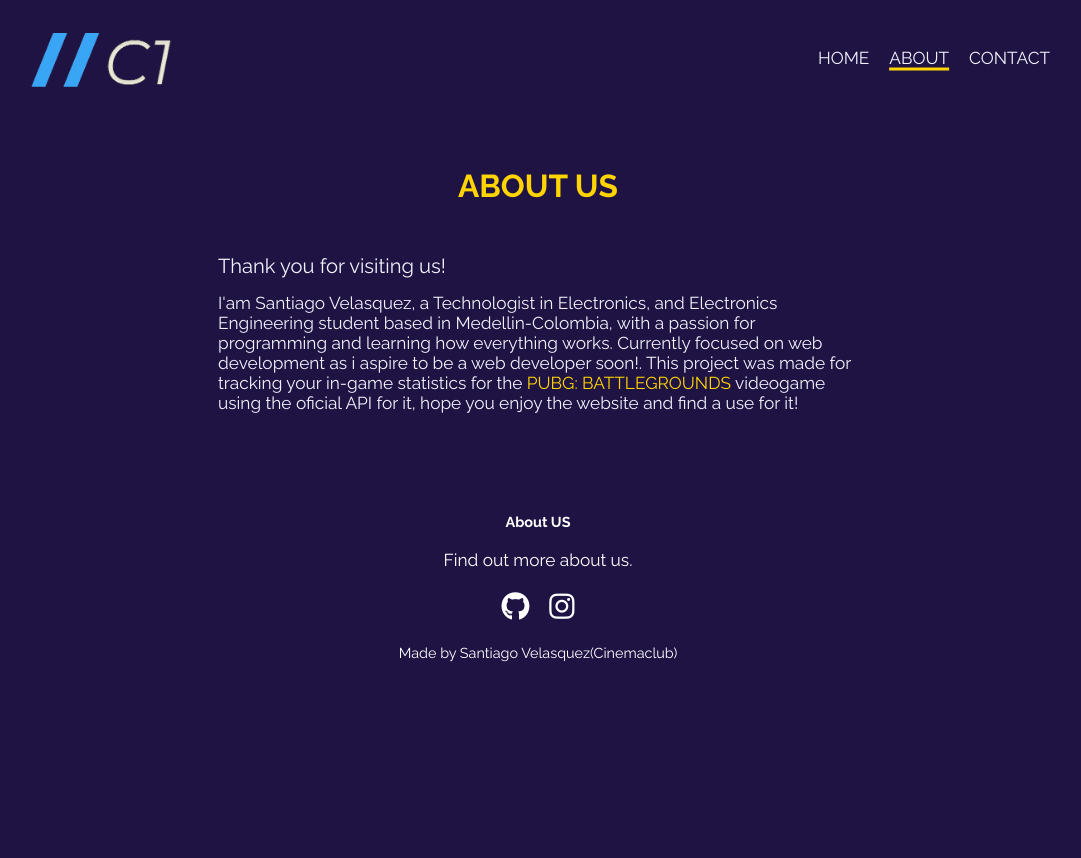
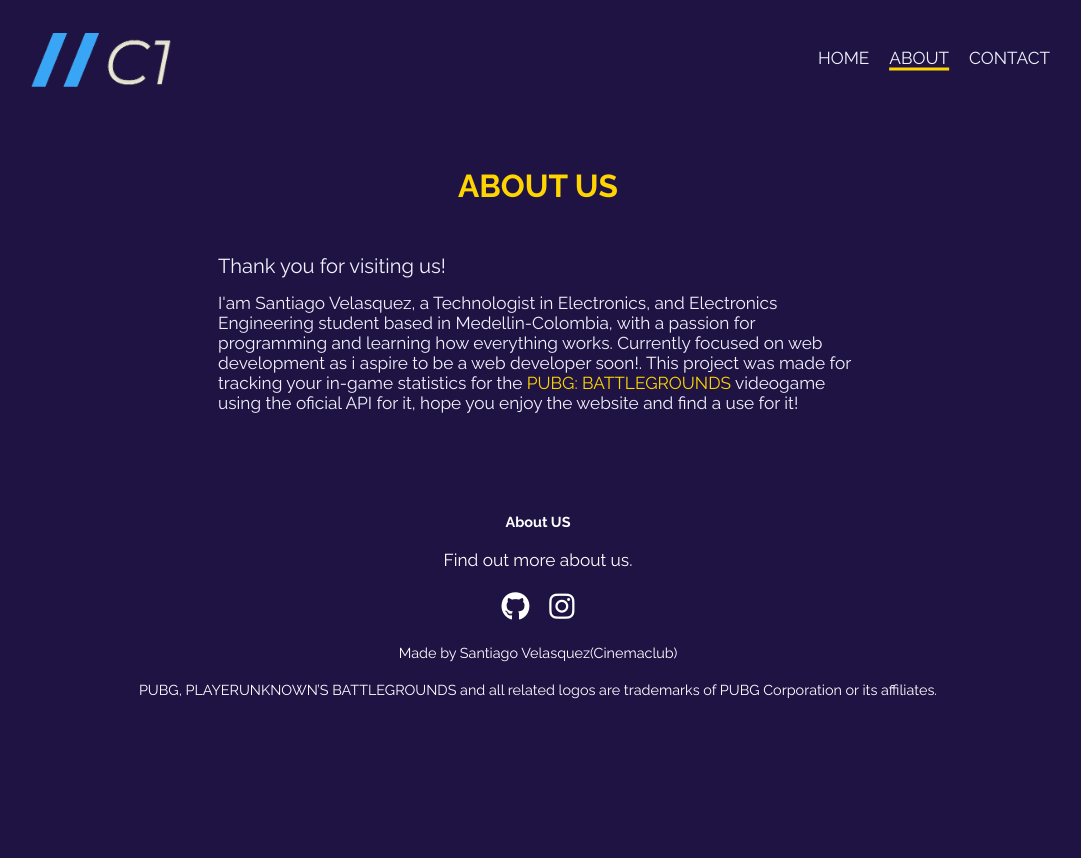
Before and after one commit to C1nemaclub/PUBG-Battletracker, a Node server app: page /info/about in a window 1280 px wide. Shown: the whole page, without its empty margins (102-1183 px from the left). Before the commit the page ends 662 px from the top, so only its background shows below. Run offline with Node 20, Linux system fonts and the light colour scheme; style sheets or scripts are compiled from the project's sources; some libraries are stand-ins or nearby versions.

Commit message:
PUGB Trademark added to footer

```diff
--- a/views/about.ejs
+++ b/views/about.ejs
@@ -50,6 +50,10 @@
             ></a>
           </div>
           <p class="autor">Made by Santiago Velasquez(Cinemaclub)</p>
+          <p>
+            PUBG, PLAYERUNKNOWN’S BATTLEGROUNDS and all related logos are
+            trademarks of PUBG Corporation or its affiliates.
+          </p>
         </div>
       </div>
     </div>
--- a/views/contact.ejs
+++ b/views/contact.ejs
@@ -80,6 +80,10 @@
             ></a>
           </div>
           <p class="autor">Made by Santiago Velasquez(Cinemaclub)</p>
+          <p>
+            PUBG, PLAYERUNKNOWN’S BATTLEGROUNDS and all related logos are
+            trademarks of PUBG Corporation or its affiliates.
+          </p>
         </div>
       </div>
     </div>
--- a/views/partials/aboutfooter.ejs
+++ b/views/partials/aboutfooter.ejs
@@ -11,5 +11,9 @@
       ></a>
     </div>
     <p class="autor">Made by Santiago Velasquez(Cinemaclub)</p>
+    <p>
+      PUBG, PLAYERUNKNOWN’S BATTLEGROUNDS and all related logos are trademarks
+      of PUBG Corporation or its affiliates.
+    </p>
   </div>
 </div>
--- a/views/partials/errorfooter.ejs
+++ b/views/partials/errorfooter.ejs
@@ -45,5 +45,9 @@
       ></a>
     </div>
     <p class="autor">Made by Santiago Velasquez(Cinemaclub)</p>
+    <p>
+      PUBG, PLAYERUNKNOWN’S BATTLEGROUNDS and all related logos are trademarks
+      of PUBG Corporation or its affiliates.
+    </p>
   </div>
 </div>
--- a/views/partials/footer.ejs
+++ b/views/partials/footer.ejs
@@ -22,5 +22,9 @@
       ></a>
     </div>
     <p class="autor">Made by Santiago Velasquez(Cinemaclub)</p>
+    <p>
+      PUBG, PLAYERUNKNOWN’S BATTLEGROUNDS and all related logos are trademarks
+      of PUBG Corporation or its affiliates.
+    </p>
   </div>
 </div>
--- a/views/thankyou.ejs
+++ b/views/thankyou.ejs
@@ -37,6 +37,10 @@
             ></a>
           </div>
           <p class="autor">Made by Santiago Velasquez(Cinemaclub)</p>
+          <p>
+            PUBG, PLAYERUNKNOWN’S BATTLEGROUNDS and all related logos are
+            trademarks of PUBG Corporation or its affiliates.
+          </p>
         </div>
       </div>
     </div>
```
